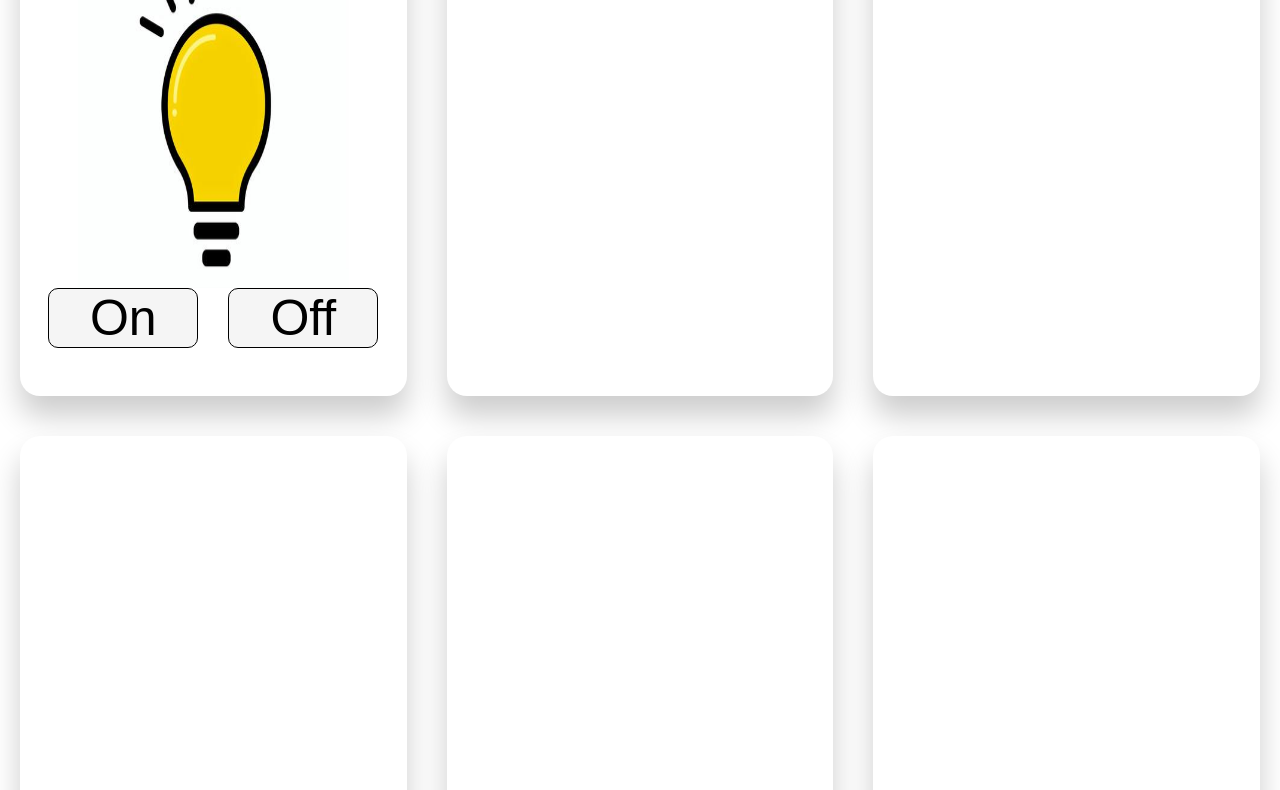
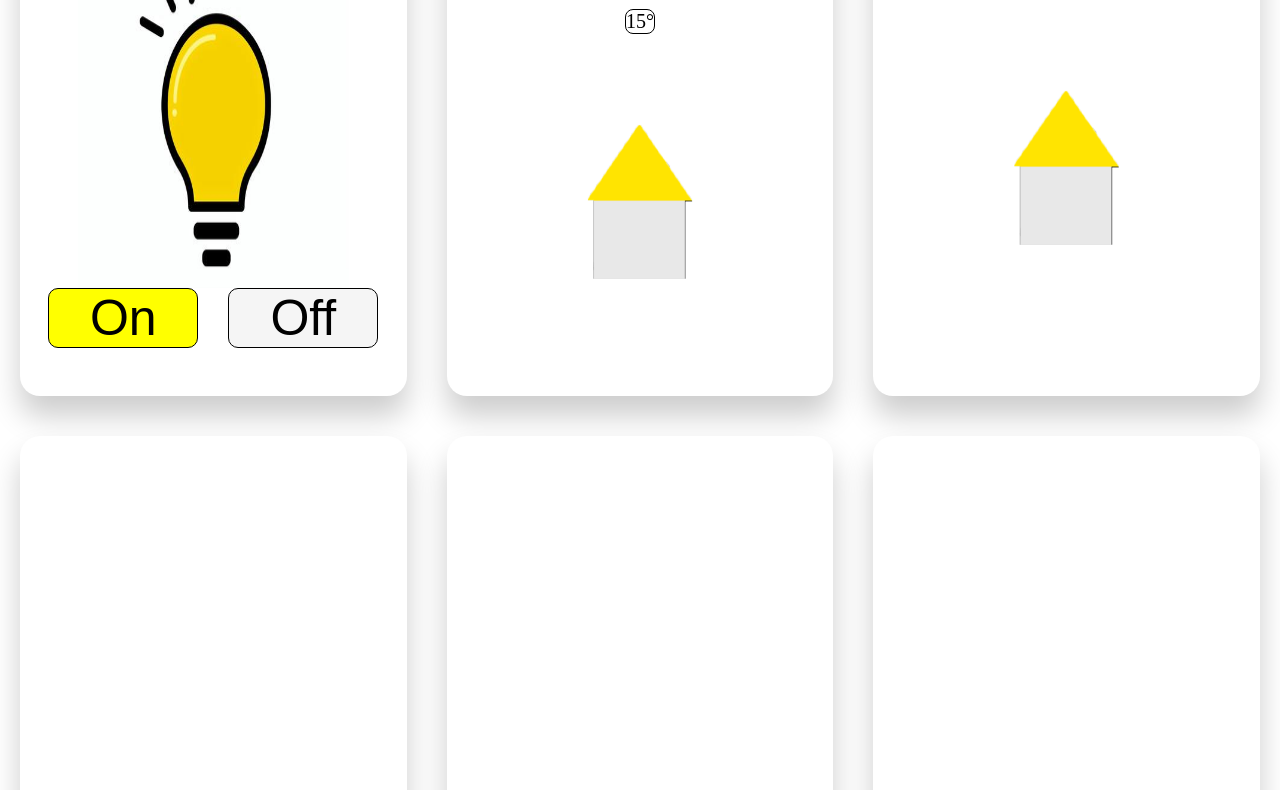
Before and after one commit to SuperTNT17/m3-bo-duhu, a plain HTML site: page index.html in a window 1280 px wide. Shown: the part 104-894 px from the top of the page. Drawn offline with Linux system fonts and the light colour scheme.

Commit message:
alles af olgun

```diff
--- a/index.html
+++ b/index.html
@@ -25,10 +25,17 @@
 
                <li class="collectionsListItem">
                     <h2 class="title"> Out house</h2>
+                    <br>
+                    <p class="gradenOut"> 15°</p>
+                    <img  class="huisImg" src="/img/Tekengebied 1.jpg" alt="">
+
                </li>
 
                <li class="collectionsListItem">
                     <h2 class="title"> In house</h2>
+                    <br>
+                    <p class="gradenOut"> 21°</p>
+                    <img  class="huisImg" src="/img/Tekengebied 1.jpg" alt="">
                </li>
 
                <li class="collectionsListItem">
--- a/style.css
+++ b/style.css
@@ -47,10 +47,8 @@
 
 }
 
-.on ,.off{
-    font-family: sans-serif;
-    display: flex;
-    flex-direction: column;
+#ButtonOn{
+   background: yellow;
 }
 
 div{
@@ -64,8 +62,22 @@
     border: 0.1rem solid black;
     background: whitesmoke;
     font-size: 5rem;
+    cursor: pointer;
+    ;
 }
 img{
     width: 70%;
     height: 70%;
 }
+
+.huisImg{
+    z-index: 1
+}
+
+.gradenOut{
+   display: flex;
+   align-items: center;
+    border: 0.1rem solid black;
+    border-radius: 0.8rem;
+
+}
```
Also changed, not shown: img/Tekengebied 1.jpg (added), img/huis.png (added).
